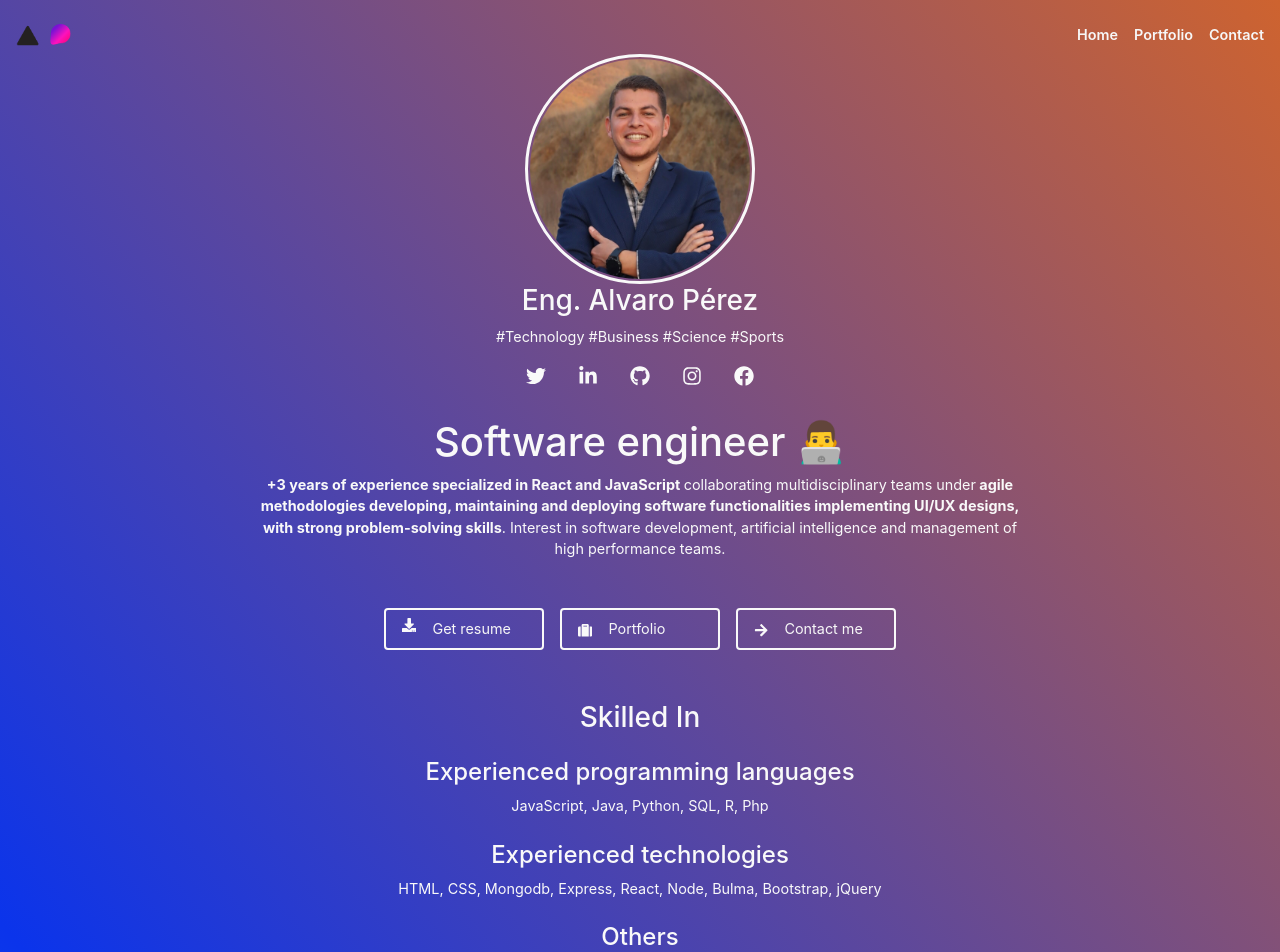
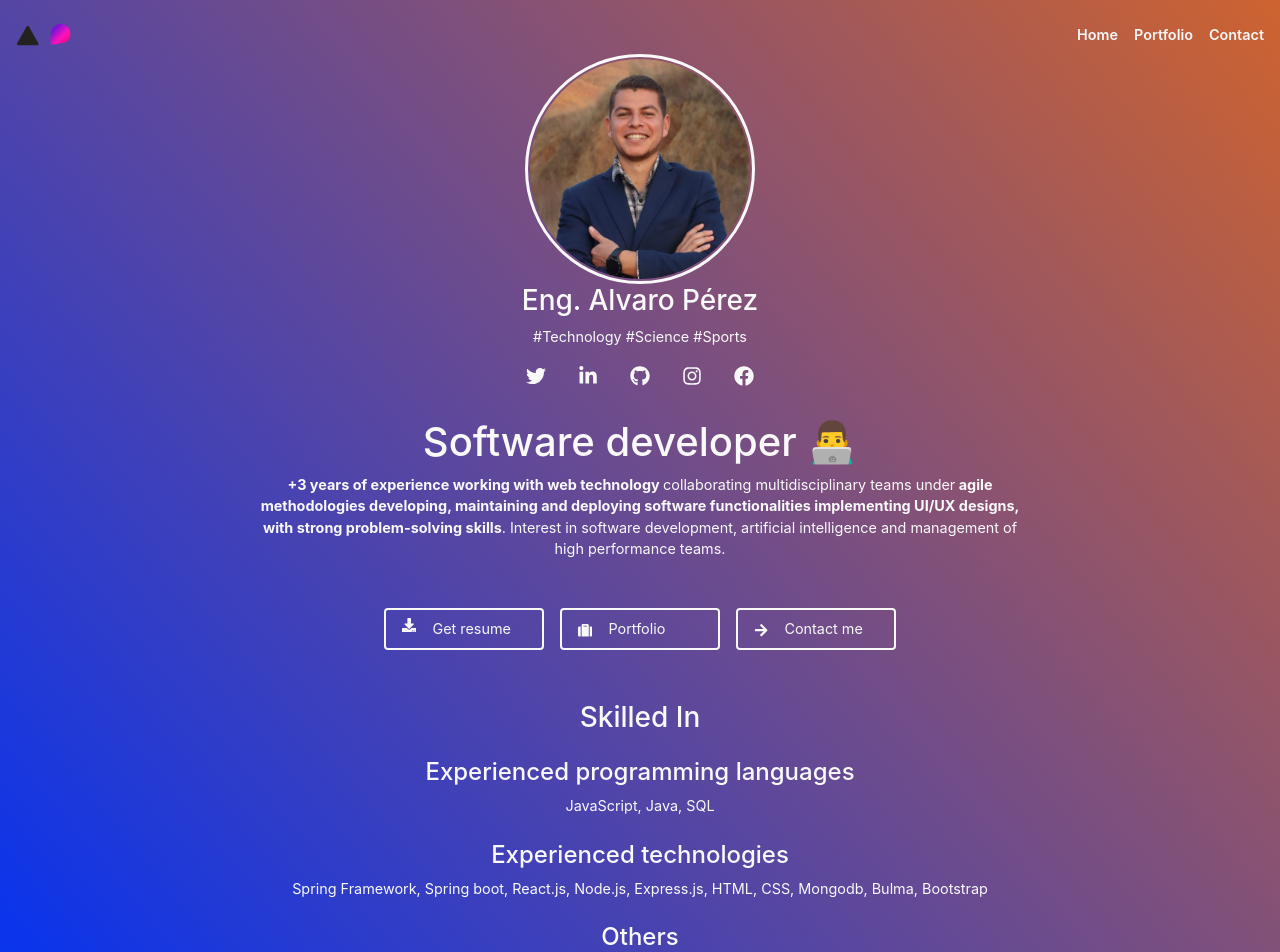
Before and after one commit to dapv67/portfolio, a React (Create React App) app: page / in a window 1280 px wide. Shown: the top 952 px of the page. Built offline with nearby package versions, Linux system fonts and the light colour scheme.

Commit message:
text modified

```diff
--- a/src/components/Header.js
+++ b/src/components/Header.js
@@ -20,7 +20,7 @@ export default function Header() {
         </div>
       </div>
       <h3> Eng. Alvaro Pérez </h3>
-      <p>#Technology #Business #Science #Sports</p>
+      <p>#Technology #Science #Sports</p>
 
       <div className="social-icons">
         <Link to="https://twitter.com/dapv67" className="icon">
--- a/src/pages/Home.js
+++ b/src/pages/Home.js
@@ -14,11 +14,9 @@ export default function Home() {
         <Nav />
         <Header />
         <div className="text-main">
-          <h1>Software engineer 👨‍💻</h1>
+          <h1>Software developer 👨‍💻</h1>
           <p className="">
-            <strong>
-              +3 years of experience specialized in React and JavaScript{" "}
-            </strong>{" "}
+            <strong>+3 years of experience working with web technology </strong>{" "}
             collaborating multidisciplinary teams under
             <strong>
               {" "}
@@ -60,13 +58,14 @@ export default function Home() {
         <div className="skills-section">
           <h3>Skilled In</h3>
           <h4 className="jump">Experienced programming languages</h4>
-          <p>JavaScript, Java, Python, SQL, R, Php</p>
+          <p>JavaScript, Java, SQL</p>
           <h4 className="jump">Experienced technologies</h4>
           <p>
-            HTML, CSS, Mongodb, Express, React, Node, Bulma, Bootstrap, jQuery
+            Spring Framework, Spring boot, React.js, Node.js, Express.js, HTML,
+            CSS, Mongodb, Bulma, Bootstrap
           </p>
           <h4 className="jump">Others</h4>
-          <p>Adobe Xd, Shopify, Woocommerce, Wordpress, Office, Arduino</p>
+          <p>Adobe Xd, Shopify, Woocommerce, Wordpress</p>
         </div>
       </div>
 
```
